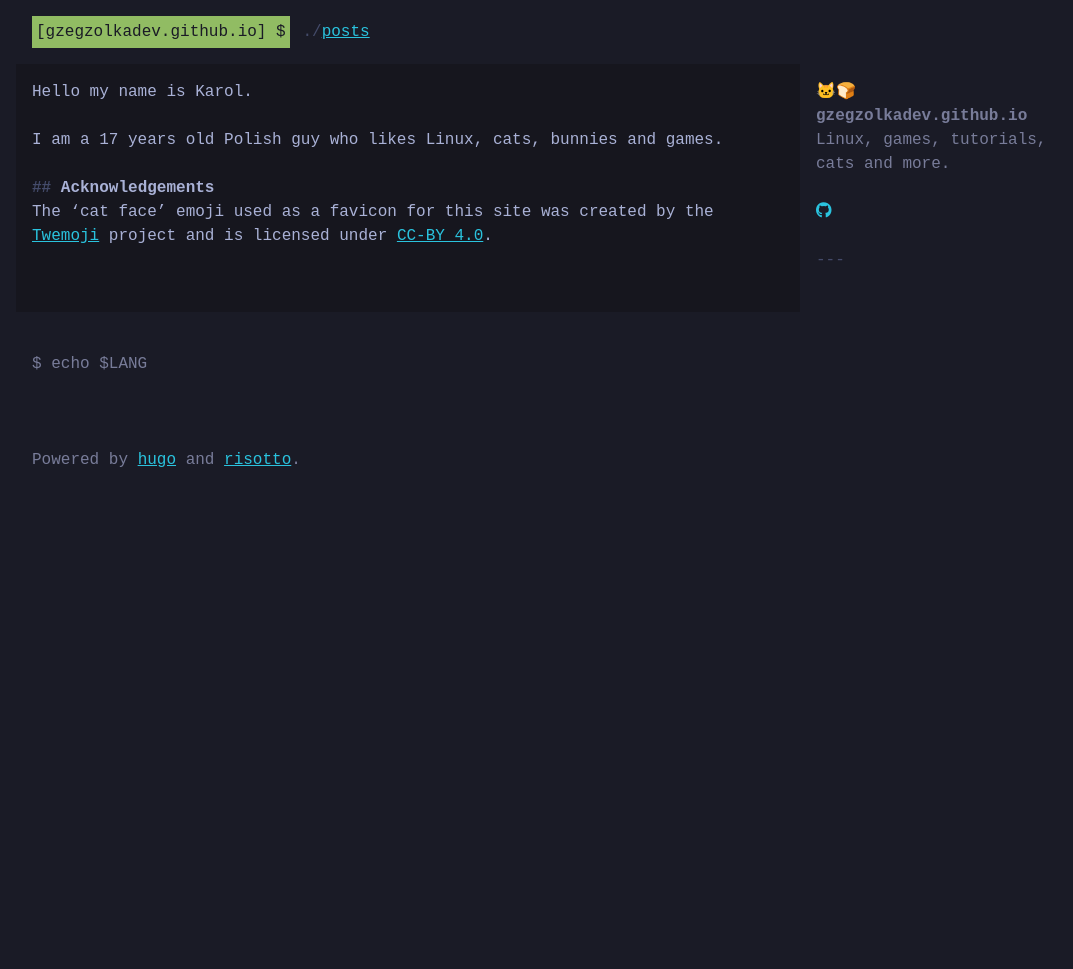
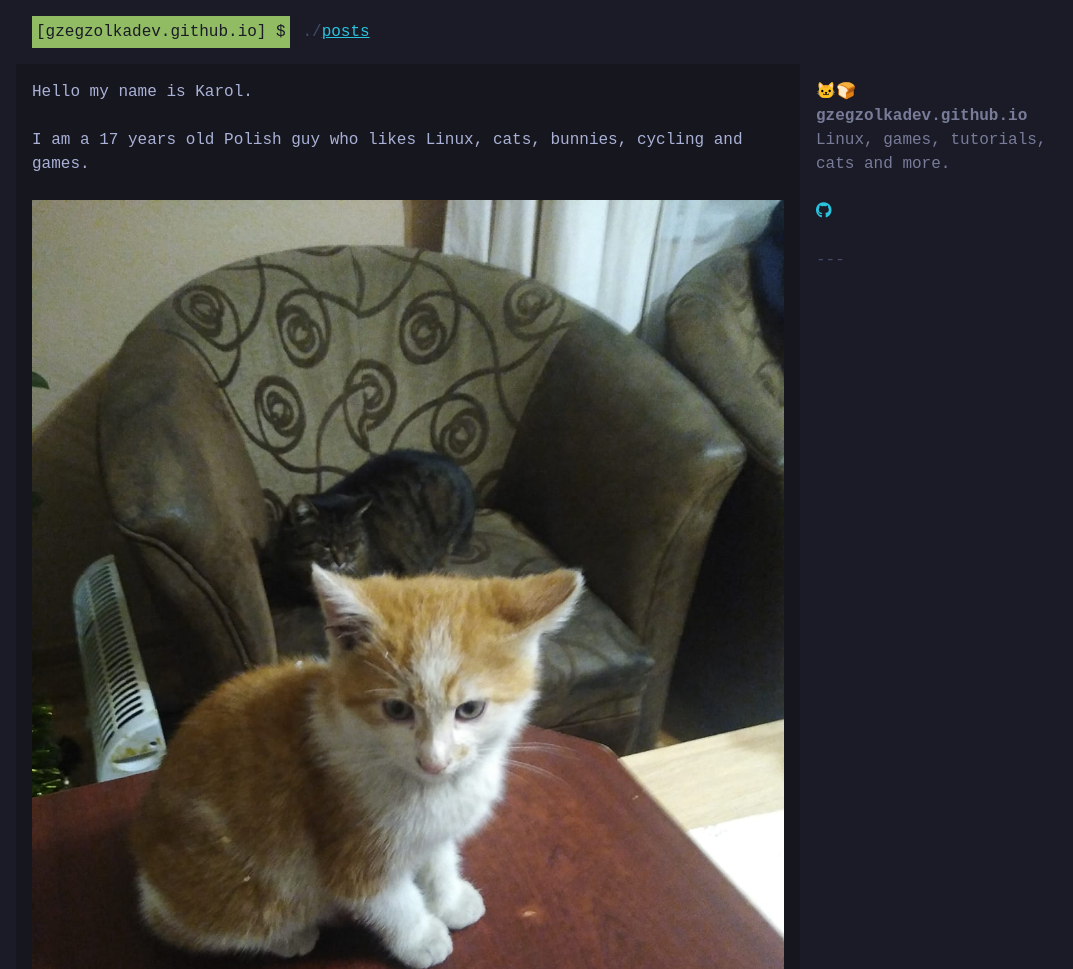
Before and after one commit to GzegzolkaDev/GzegzolkaDev.github.io, a plain HTML site: page index.html in a window 1280 px wide. Shown: the top 969 px of the page, without its empty margins (96-1169 px from the left). Before the commit the page ends 800 px from the top, so only its background shows below. Drawn offline with Linux system fonts and the light colour scheme; some icons are missing.

Commit message:
updated homepage

```diff
--- a/index.html
+++ b/index.html
@@ -49,7 +49,8 @@
 
             <section class="page__body">
     <p>Hello my name is Karol.</p>
-<p>I am a 17 years old Polish guy who likes Linux, cats, bunnies and games.</p>
+<p>I am a 17 years old Polish guy who likes Linux, cats, bunnies, cycling and games.</p>
+<p><img src="cats.jpeg" alt="My cats"></p>
 <h2 id="acknowledgements">Acknowledgements</h2>
 <p>The ‘cat face’ emoji used as a favicon for this site was created by the <a href="https://twemoji.twitter.com/">Twemoji</a>  project and is licensed under <a href="https://creativecommons.org/licenses/by/4.0/">CC-BY 4.0</a>.</p>
 
```
Also changed, not shown: cats.jpeg (added).
